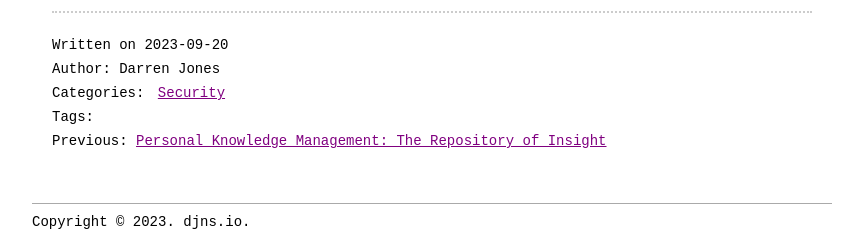
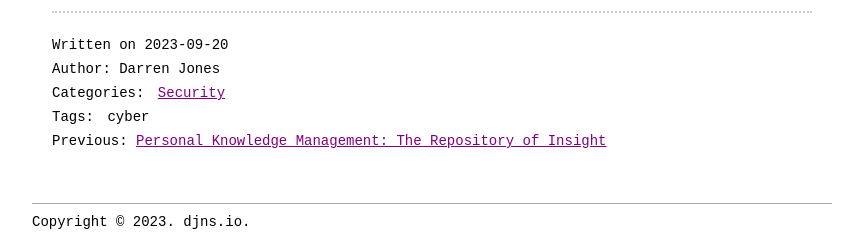
Before and after one commit to dazjones/dazjones.github.io, a Jekyll site: the page built from _posts/2023-09-20-future-cyber-threats.md, in a window 1280 px wide. Shown: the part 1712-1949 px from the top of the page, without its empty margins (208-1051 px from the left). Built offline with Jekyll 4.4.1, drawn with Linux system fonts in a browser that asks for light colours.

Commit message:
Updated meta data

```diff
--- a/_posts/2023-09-20-future-cyber-threats.md
+++ b/_posts/2023-09-20-future-cyber-threats.md
@@ -3,8 +3,9 @@ layout: post
 title:  "Future Cybersecurity Threats and How to Stay Secure"
 date:   2023-09-20 00:00:00 +0000
 author: Darren Jones
-categories: "Security"
-tags: ""
+categories: ["Security"]
+tags: ["cyber"]
+social_image: "https://source.unsplash.com/em5w9_xj3uU"
 ---
 As we embrace groundbreaking and main-stream emerging technologies like artificial intelligence, quantum computing, and 5G connectivity, we're also exposing ourselves to new and increasingly complex cybersecurity threats. I want to explore the cybersecurity challenges we can expect to face in the future and think about practical steps to protect ourselves from these evolving and very present risks.
 
```
